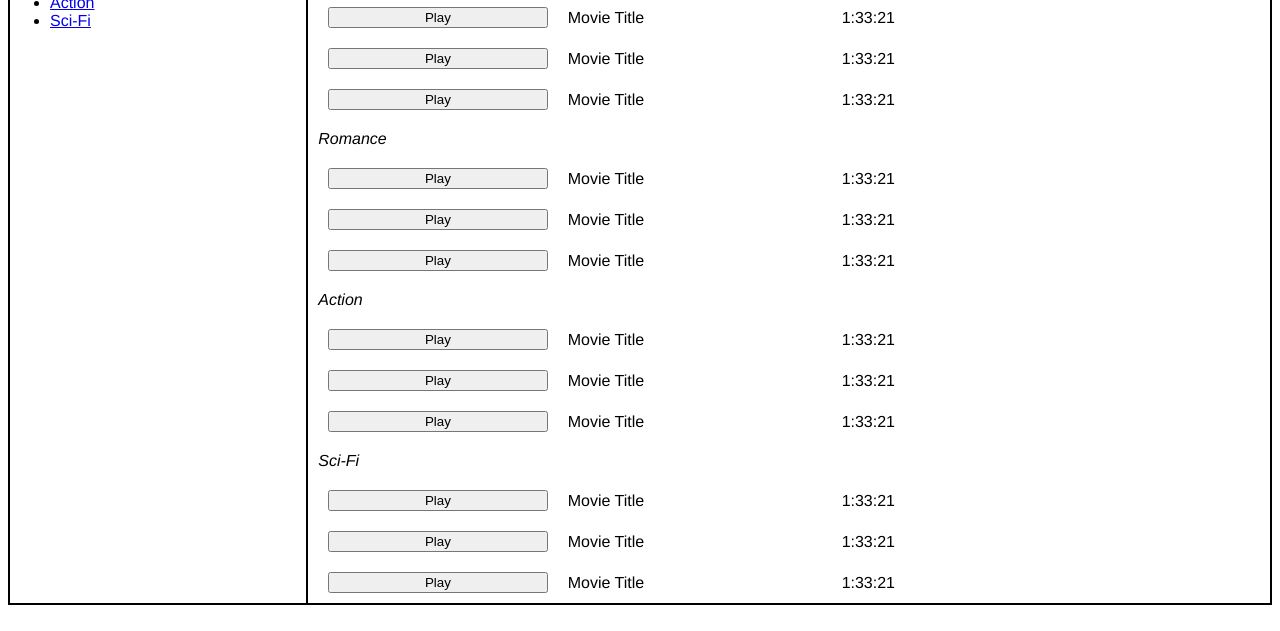
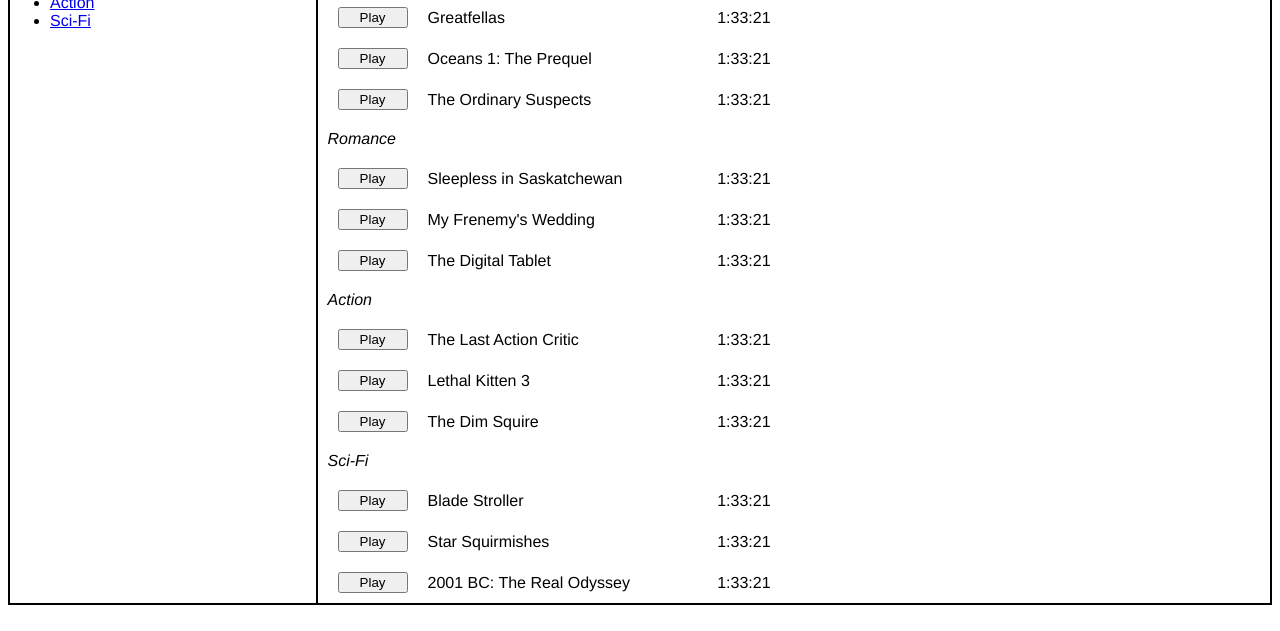
Before and after one commit to Framinus/phase-2-challenge, a website: page part-3/index.html in a window 1280 px wide. Shown: the part 169-800 px from the top of the page. Drawn offline with Linux system fonts and the light colour scheme.

Commit message:
made up a bunch of movie titles to see if my styling stuck, and fixed errors that occured.

```diff
--- a/part-3/index.html
+++ b/part-3/index.html
@@ -31,72 +31,72 @@
           <div class="category-title">Drama</div>
           <!-- Drama category movies. -->
           <div class="movie-content">
-            <button class="content">Play</button>
-            <span class="content">Movie Title</span>
+            <button class="content play">Play</button>
+            <span class="content name">Greatfellas</span>
             <span class="content time">1:33:21</span>
           </div>
           <div class="movie-content">
-            <button class="content">Play</button>
-            <span class="content">Movie Title</span>
+            <button class="content play">Play</button>
+            <span class="content name">Oceans 1: The Prequel</span>
             <span class="content time">1:33:21</span>
           </div>
           <div class="movie-content">
-            <button class="content">Play</button>
-            <span class="content">Movie Title</span>
+            <button class="content play">Play</button>
+            <span class="content name">The Ordinary Suspects</span>
             <span class="content time">1:33:21</span>
           </div>
           <!-- Romance category title. -->
           <div class="category-title">Romance</div>
           <!-- Romance category movies. -->
           <div class="movie-content">
-            <button class="content">Play</button>
-            <span class="content">Movie Title</span>
+            <button class="content play">Play</button>
+            <span class="content name">Sleepless in Saskatchewan</span>
             <span class="content time">1:33:21</span>
           </div>
           <div class="movie-content">
-            <button class="content">Play</button>
-            <span class="content">Movie Title</span>
+            <button class="content play">Play</button>
+            <span class="content name">My Frenemy's Wedding</span>
             <span class="content time">1:33:21</span>
           </div>
           <div class="movie-content">
-            <button class="content">Play</button>
-            <span class="content">Movie Title</span>
+            <button class="content play">Play</button>
+            <span class="content name">The Digital Tablet</span>
             <span class="content time">1:33:21</span>
           </div>
           <!-- Action category title. -->
           <div class="category-title">Action</div>
           <!-- Action category movies. -->
           <div class="movie-content">
-            <button class="content">Play</button>
-            <span class="content">Movie Title</span>
+            <button class="content play">Play</button>
+            <span class="content name">The Last Action Critic</span>
             <span class="content time">1:33:21</span>
           </div>
           <div class="movie-content">
-            <button class="content">Play</button>
-            <span class="content">Movie Title</span>
+            <button class="content play">Play</button>
+            <span class="content name">Lethal Kitten 3</span>
             <span class="content time">1:33:21</span>
           </div>
           <div class="movie-content">
-            <button class="content">Play</button>
-            <span class="content">Movie Title</span>
+            <button class="content play">Play</button>
+            <span class="content name">The Dim Squire</span>
             <span class="content time">1:33:21</span>
           </div>
           <!-- Sci-Fi category title. -->
           <div class="category-title">Sci-Fi</div>
           <!-- Sci-Fi Category Movies. -->
           <div class="movie-content">
-            <button class="content">Play</button>
-            <span class="content">Movie Title</span>
+            <button class="content play">Play</button>
+            <span class="content name">Blade Stroller</span>
             <span class="content time">1:33:21</span>
           </div>
           <div class="movie-content">
-            <button class="content">Play</button>
-            <span class="content">Movie Title</span>
+            <button class="content play">Play</button>
+            <span class="content name">Star Squirmishes</span>
             <span class="content time">1:33:21</span>
           </div>
           <div class="movie-content">
-            <button class="content">Play</button>
-            <span class="content">Movie Title</span>
+            <button class="content play">Play</button>
+            <span class="content name">2001 BC: The Real Odyssey</span>
             <span class="content time">1:33:21</span>
           </div>
         </div>
--- a/part-3/style.css
+++ b/part-3/style.css
@@ -6,6 +6,10 @@ body {
   box-sizing: border-box;
   font-family: helvetica, sans-serif;
   /*overflow: hidden;*/
+}
+
+button {
+  cursor: pointer;
 }
 
 .header-container {
@@ -82,6 +86,15 @@ body {
   margin-right: 10px;
 }
 
+.play {
+  max-width: 70px;
+}
+
+
+.name {
+  width: 30px;
+}
+
 .time {
   flex-grow: 2;
 }
```
